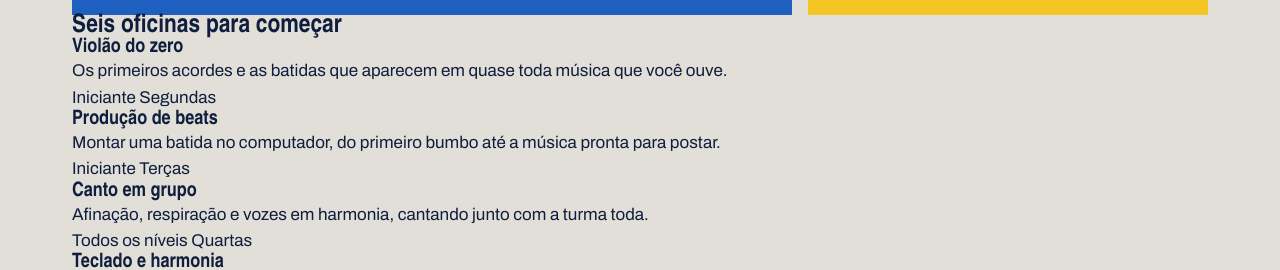
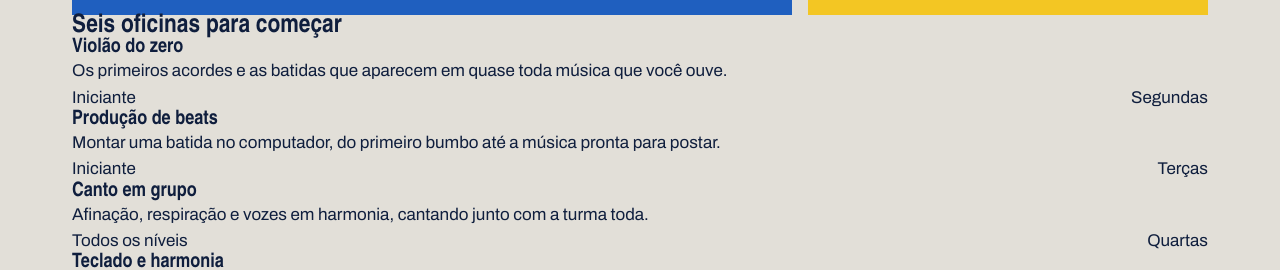
Before and after one commit to Jcmb1of1/laje_sonora, a plain HTML site: page index.html in a window 1280 px wide. Shown: the part 691-961 px from the top of the page. Drawn offline with Linux system fonts and the light colour scheme; a web font is replaced by a local one.

Commit message:
Cards das oficinas

```diff
--- a/index.css
+++ b/index.css
@@ -124,3 +124,8 @@ h1, h2, h3{
 .botao:hover{
     background: var(--caixa-dagua);
 }
+
+.card-info{
+    display: flex;
+    justify-content: space-between;
+}
```
